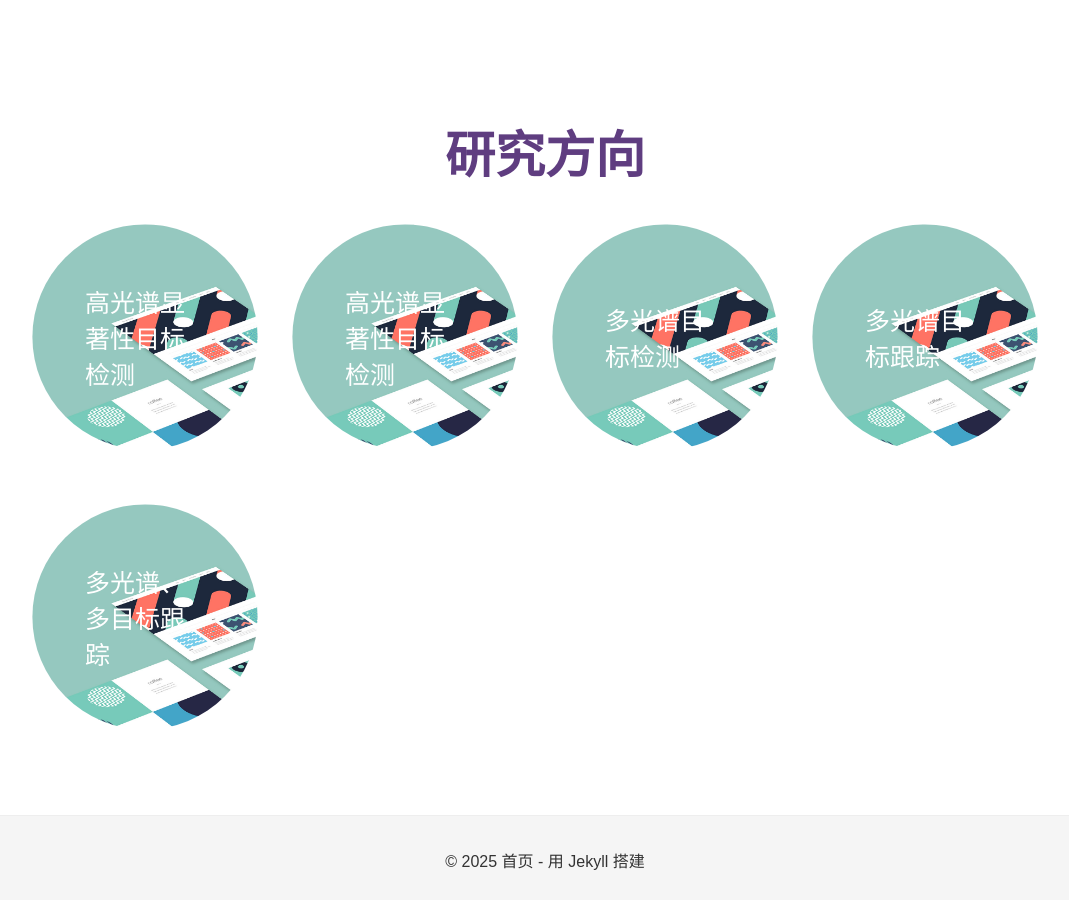
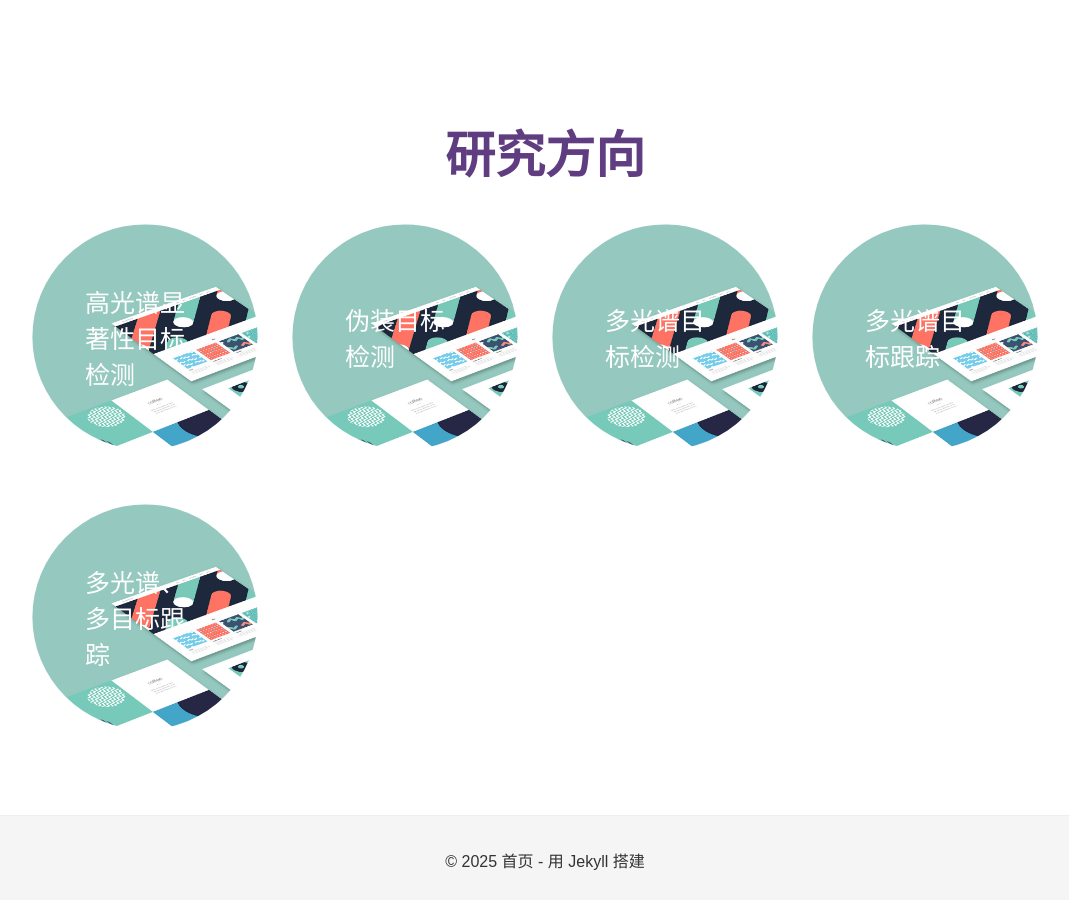
Before and after one commit to SUIQW/newtest1.github.io, a Jekyll site: the page index.html, which Jekyll copies as it is, in a window 1280 px wide and 900 px high, scrolled down 1538 px. Shown: the whole window, without its empty margins (95-1164 px from the left). Built offline with Jekyll 4.4.1, drawn with Linux system fonts in a browser that asks for light colours.

Commit message:
Update index.html

```diff
--- a/index.html
+++ b/index.html
@@ -408,12 +408,12 @@
   </div>
   </div>
   <div class="mycontainer">
-      <img src="./assets/images/lab-photo.jpg" alt="Avatar" class="myimage"><p class = "mytextbig">高光谱显著性目标检测</p></img>
+      <img src="./assets/images/lab-photo.jpg" alt="Avatar" class="myimage"><p class = "mytextbig">伪装目标检测</p></img>
   <div class="myoverlay">
-      <div class="mytext"><a href="result.html">自然场景</a></div>
+      <div class="mytext"><a href="result.html">高光谱</a></div>
   </div>
   <div class="myoverlayy">
-      <div class="mytext"><a href="result.html">遥感场景</a></div>
+      <div class="mytext"><a href="result.html">多光谱</a></div>
 </div>
   </div>
   <!-- 其他容器 -->
```
